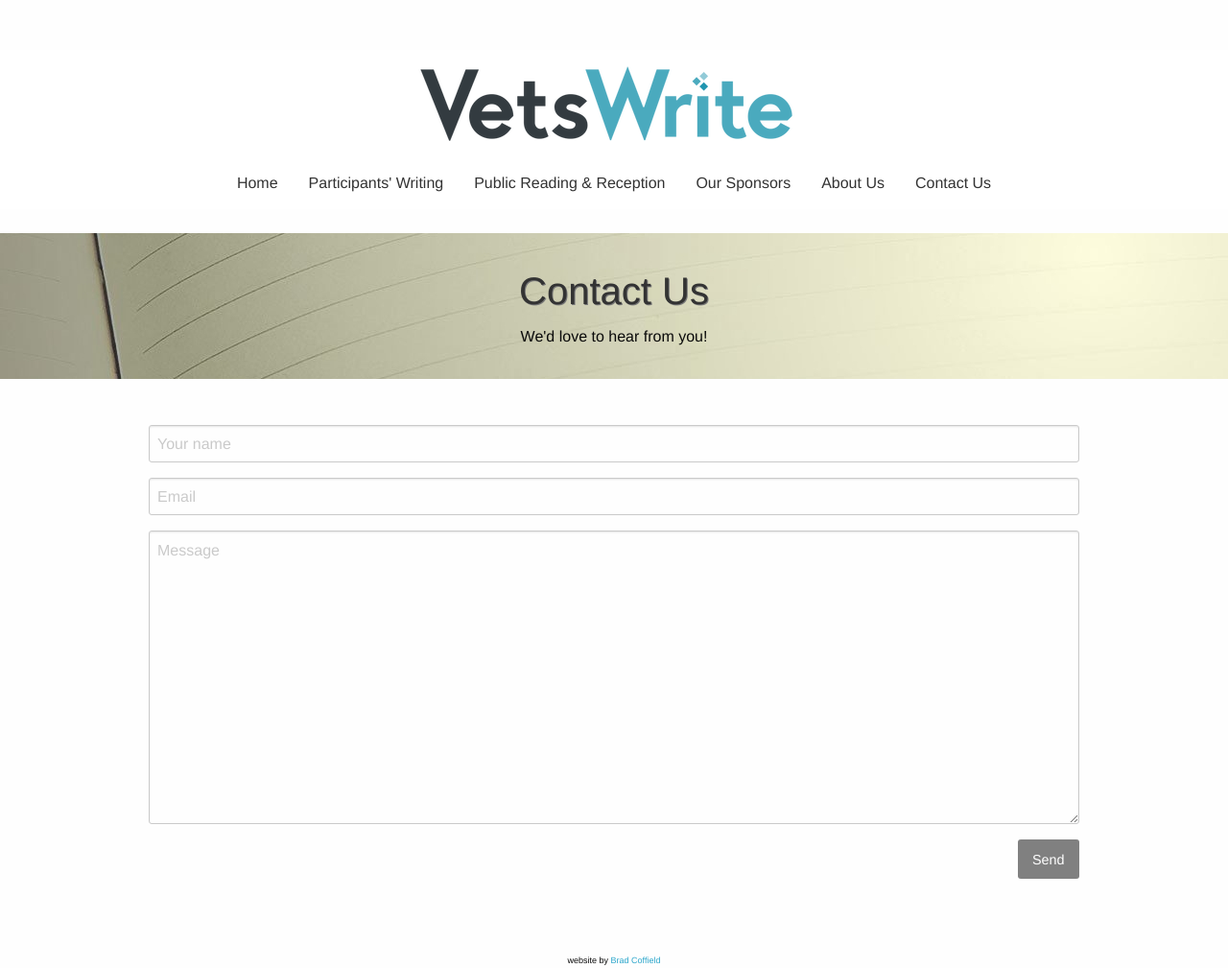
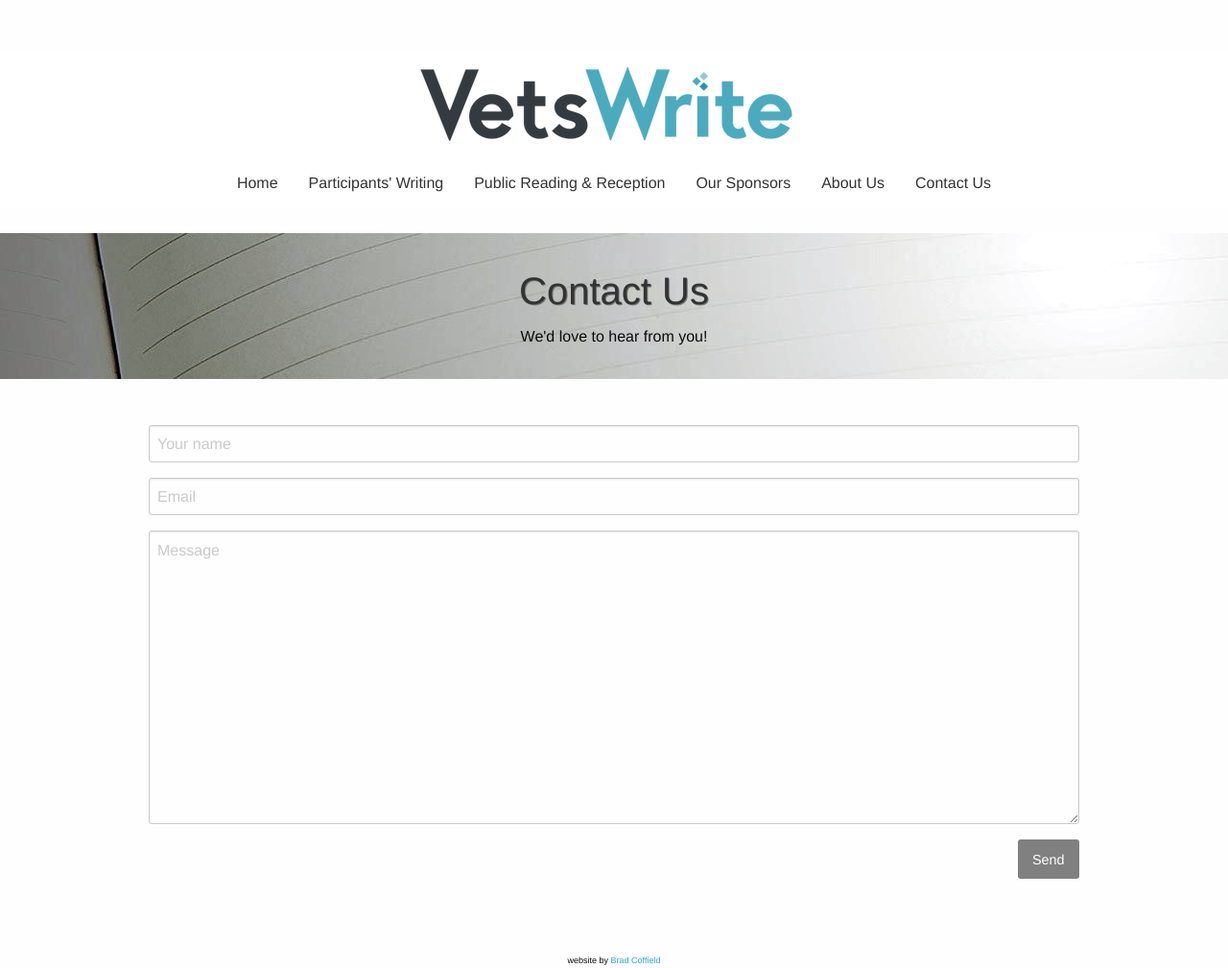
Before and after one commit to BradCoffield/VetsWrite, a Jekyll site: the page built from contact-us.md, in a window 1280 px wide. Shown: the whole page at 96% size. Built offline with Jekyll 4.4.1, drawn with Linux system fonts in a browser that asks for light colours.

Commit message:
bg image

```diff
--- a/assets/css/vetswrite.css
+++ b/assets/css/vetswrite.css
@@ -15,7 +15,7 @@ footer {padding-top: 7em; text-align: center;font-size: 9px;}
 #pca-credits p {text-align: center;font-size: 12px;margin-top: 1em;}
 
 #subpages-hero {
-    background-image: url(/assets/img/pad-and-pen-cropped3.jpg);
+    background-image: url(/assets/img/pad-and-pen-cropped2a.jpg);
     min-height: 3em;}
 .menu.medium-horizontal {
 	-ms-flex-wrap: wrap;
@@ -37,7 +37,7 @@ footer {padding-top: 7em; text-align: center;font-size: 9px;}
 	margin-bottom: 1em;
 }
 .subpage-header {
-    background-image: url(/assets/img/pad-and-pen-cropped2.jpg);
+    background-image: url(/assets/img/pad-and-pen-cropped2a.jpg);
     text-align: center;padding: 2em 0;margin-bottom: 3em;
 }
 .subpage-header h2 {color: #333; text-shadow: 1px 1px #777;}
```
